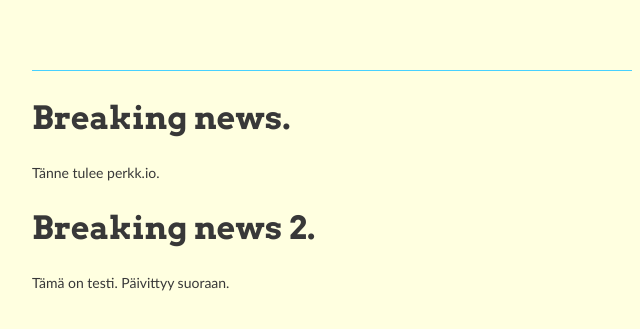
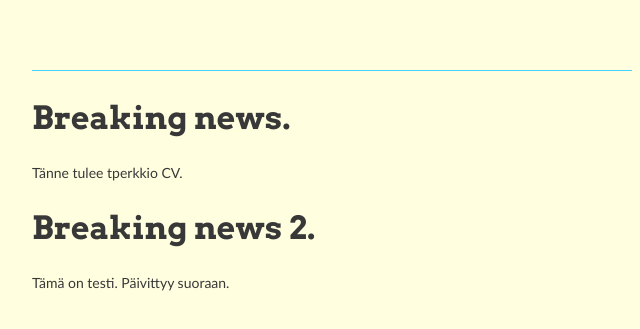
Before and after one commit to tperkkio/tperkkio.github.io, a plain HTML site: page index.html in a window 1280 px wide. Shown: the part 215-544 px from the top of the page, 308-948 px from the left. Drawn offline with Linux system fonts and the light colour scheme.

Commit message:
Update index.html

```diff
--- a/index.html
+++ b/index.html
@@ -11,7 +11,7 @@
 	<div class="content"
 	<p>
 		<h2>Breaking news.</h2>
-		Tänne tulee perkk.io.
+		Tänne tulee tperkkio CV.
 		<h2>Breaking news 2.</h2>
 		Tämä on testi. Päivittyy suoraan.
 	</p>
```
